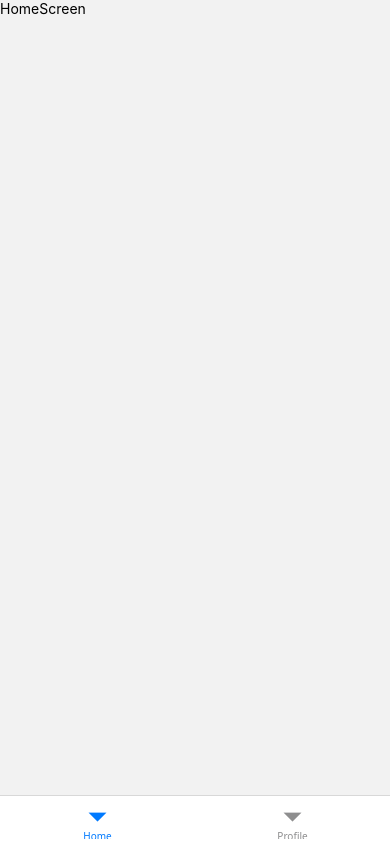
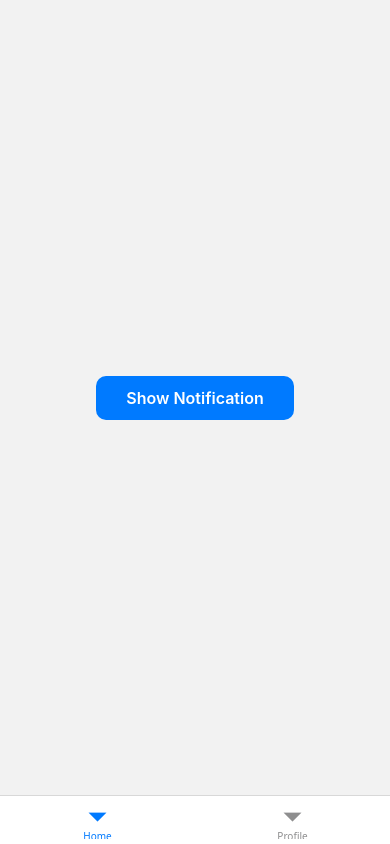
Before and after one commit to yashrajsinh/LocalNotfication, a React Native app: screen /Home in a window 390 px wide. Built offline with nearby package versions, Linux system fonts and the light colour scheme.

Commit message:
added notification button

```diff
--- /dev/null
+++ b/src/components/NotificationButton.tsx
@@ -0,0 +1,47 @@
+import { View, Text, Pressable, StyleSheet } from 'react-native';
+import React from 'react';
+
+type Props = {
+  onPress: () => void;
+};
+
+const NotificationButton = ({ onPress }: Props) => {
+  return (
+    <View style={styles.container}>
+      <Pressable
+        style={({ pressed }) => [
+          styles.button,
+          pressed && styles.buttonPressed,
+        ]}
+        onPress={onPress}
+      >
+        <Text style={styles.text}>Show Notification</Text>
+      </Pressable>
+    </View>
+  );
+};
+
+export default NotificationButton;
+
+const styles = StyleSheet.create({
+  container: {
+    alignItems: 'center',
+    justifyContent: 'center',
+    flex: 1,
+  },
+  button: {
+    backgroundColor: '#007AFF', // iOS blue
+    paddingVertical: 12,
+    paddingHorizontal: 30,
+    borderRadius: 10,
+    elevation: 3, // Android shadow
+  },
+  buttonPressed: {
+    opacity: 0.4,
+  },
+  text: {
+    color: 'white',
+    fontSize: 16,
+    fontWeight: '600',
+  },
+});
--- a/src/screens/HomeScreen.tsx
+++ b/src/screens/HomeScreen.tsx
@@ -1,12 +1,13 @@
 import { View, Text } from 'react-native';
 import React from 'react';
+import NotificationButton from '../components/NotificationButton';
 
 type Props = {};
 
 const HomeScreen = (props: Props) => {
   return (
-    <View>
-      <Text>HomeScreen</Text>
+    <View style={{ flex: 1 }}>
+      <NotificationButton />
     </View>
   );
 };
```
